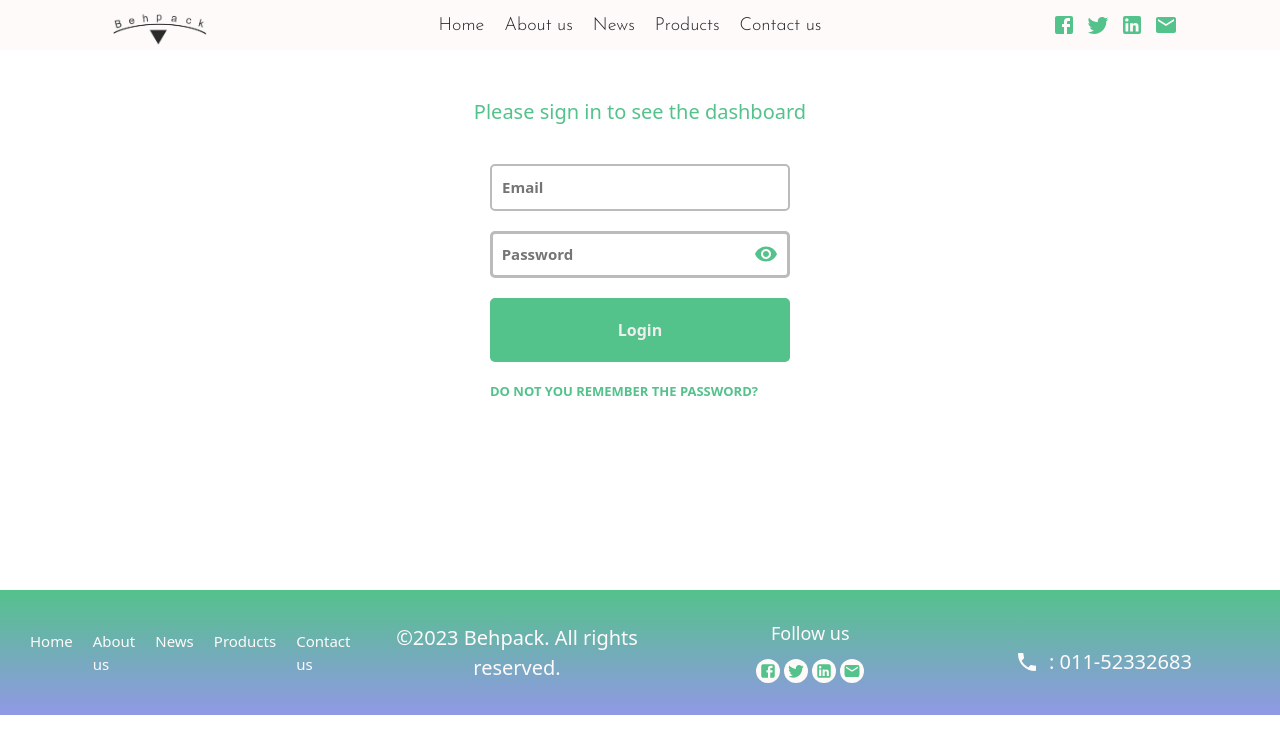
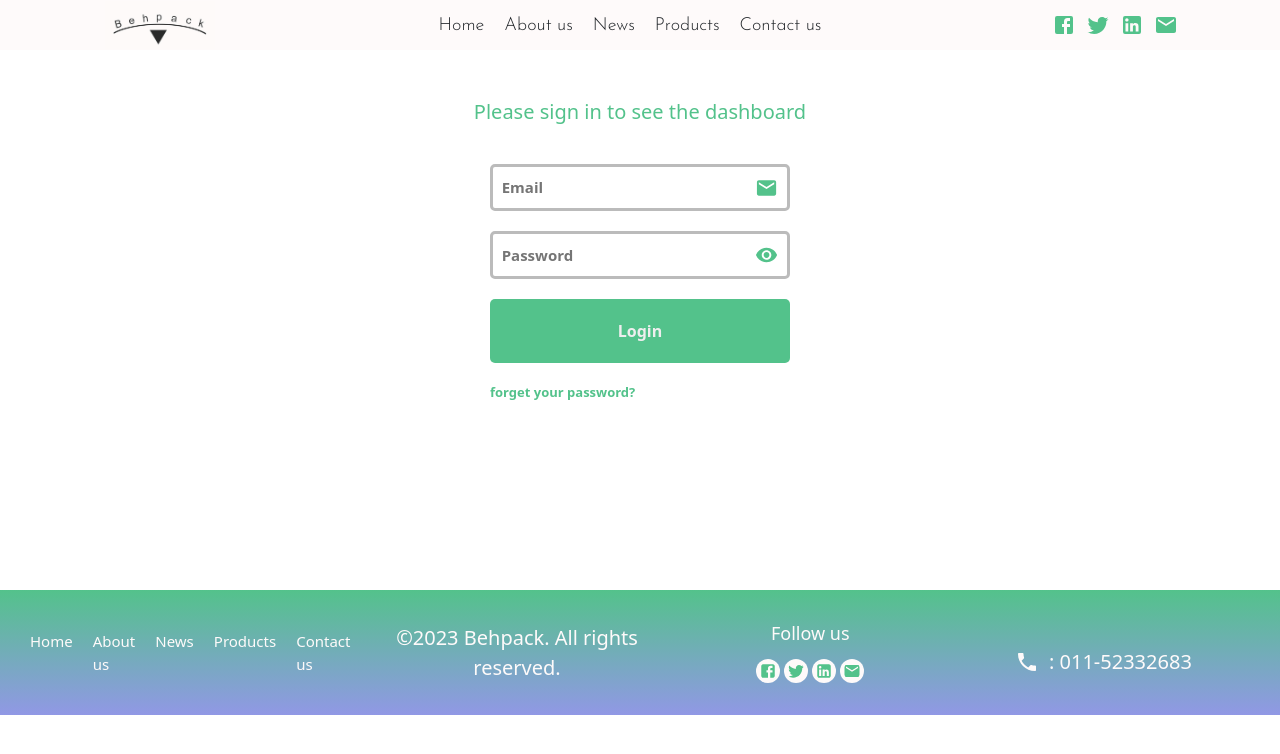
Before and after one commit to shadiiiHz/Behpack, a React (Create React App) app: page /login in a window 1280 px wide. Shown: the top 754 px of the page. Built offline with nearby package versions, Linux system fonts and the light colour scheme.

Commit message:
modified files

```diff
--- a/src/pages/login/Login.jsx
+++ b/src/pages/login/Login.jsx
@@ -8,6 +8,7 @@ import { useDispatch, useSelector } from "react-redux";
 import { Link, useNavigate } from "react-router-dom";
 import VisibilityOffIcon from "@mui/icons-material/VisibilityOff";
 import VisibilityIcon from "@mui/icons-material/Visibility";
+import MailIcon from "@mui/icons-material/Mail";
 const Login = () => {
   const [email, setEmail] = useState("");
   const [password, setPassword] = useState("");
@@ -30,14 +31,18 @@ const Login = () => {
         <h2 className="subtitle">Please sign in to see the dashboard</h2>
 
         <form className="form">
+          <div className="emailContainer">
             <input
               type="text"
               name="email"
               placeholder="Email"
               required
-            className="input"
+              // className="input"
               onChange={(e) => setEmail(e.target.value)}
             />
+            <MailIcon className="mailIcon" />
+          </div>
+
           <div className="pwd-container">
             <input
               name="password"
@@ -50,13 +55,11 @@ const Login = () => {
             {isRevealPwd ? (
               <VisibilityOffIcon
                 className="icon"
-                style={{ color: "#53c28b" }}
                 onClick={() => setIsRevealPwd((prevState) => !prevState)}
               />
             ) : (
               <VisibilityIcon
                 className="icon"
-                style={{ color: "#53c28b" }}
                 onClick={() => setIsRevealPwd((prevState) => !prevState)}
               />
             )}
@@ -70,7 +73,9 @@ const Login = () => {
             Login
           </button>
           {error && <p className="error">Email or password is wrong</p>}
-          <Link to="/change/password" className="forgetPassword">DO NOT YOU REMEMBER THE PASSWORD?</Link>
+          <Link to="/change/password" className="forgetPassword">
+            forget your password?
+          </Link>
         </form>
       </div>
       <Footer />
--- a/src/pages/login/login.css
+++ b/src/pages/login/login.css
@@ -63,8 +63,9 @@
   outline: none;
   color: black;
   align-items: center;
-  justify-content: space-between;
+  /* justify-content: space-between; */
 }
+
 .pwd-container:hover {
   border: 3px solid var(--color-green);
 }
@@ -73,11 +74,39 @@
   outline: none;
   font-size: 15px;
   font-weight: bold;
+  flex: 11;
+}
+.emailContainer {
+  display: flex;
+  padding: 8.7px;
+  background-color: transparent;
+  border: 3px solid #bbb;
+  border-radius: 5px;
+  outline: none;
+  color: black;
+  align-items: center;
+  /* justify-content: space-between; */
+}
+.emailContainer input {
+  border: none;
+  outline: none;
+  font-size: 15px;
+  font-weight: bold;
+  flex: 11;
+}
+.emailContainer:hover {
+  border: 3px solid var(--color-green);
+}
+.icon {
+  cursor: pointer;
+  color: var(--color-green);
+  flex: 1;
+}
+.mailIcon{
+  color: var(--color-green);
+  flex: 1;
 }
 
-.icon {
-  cursor: pointer;
-}
 .forgetPassword {
   font-size: 13px;
   margin-bottom: 20px;
@@ -100,11 +129,5 @@
     font-size: 15px;
     margin-bottom: 0;
   }
-  .pwd-container {
-    width: 240px;
-  }
-  .input{
-    width: 240px;
-  }
 
 }
```
Lines whose indentation alone changed are shown as unchanged.
